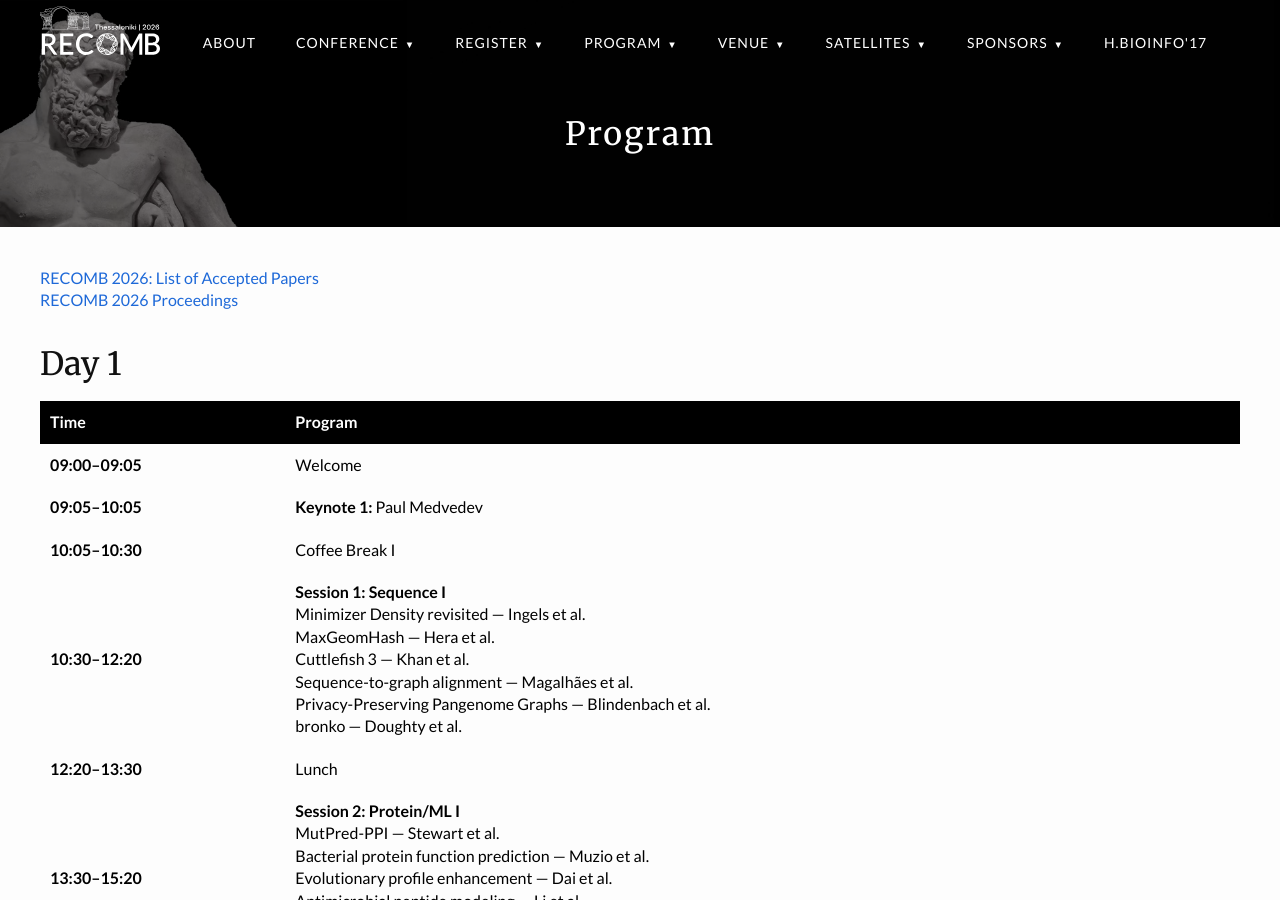
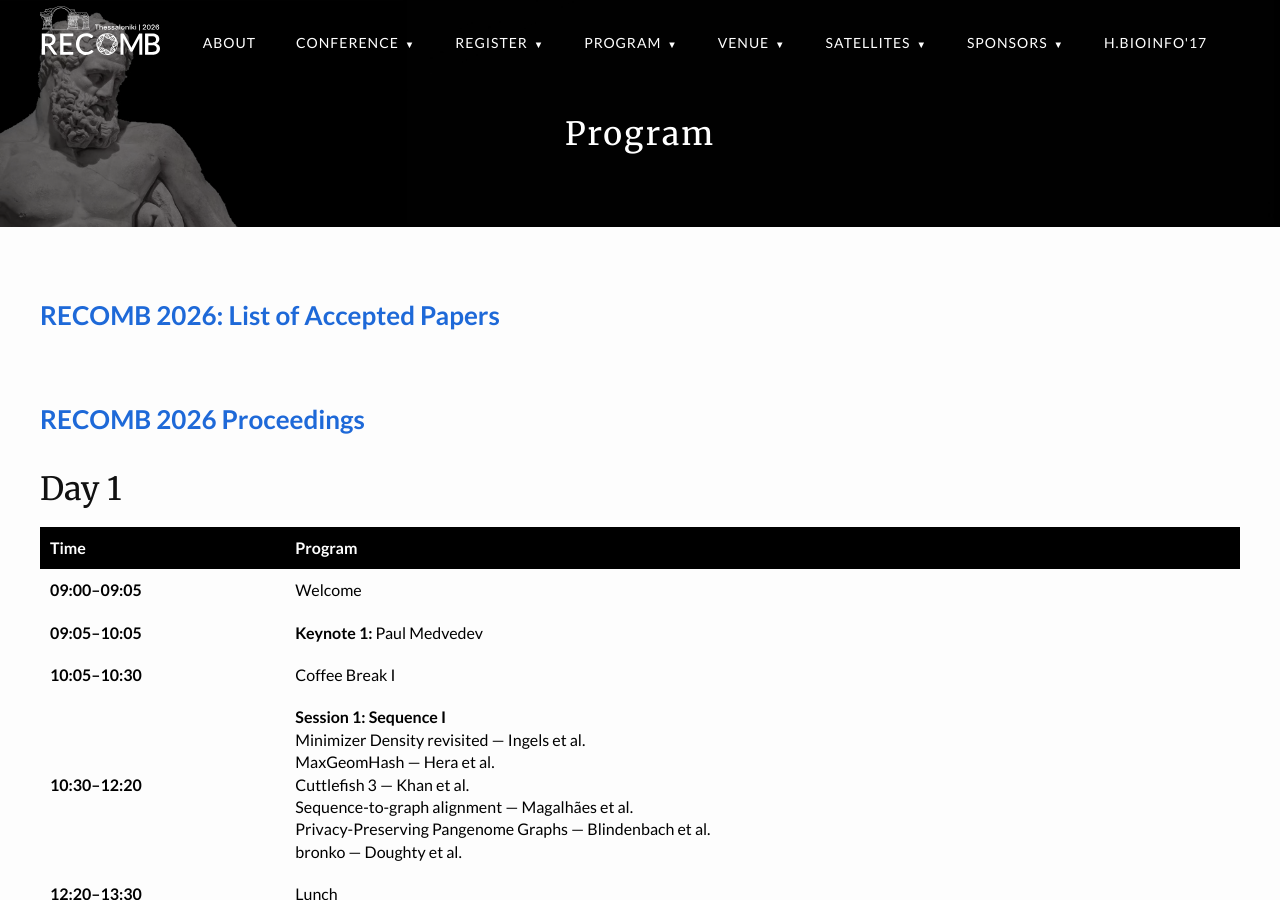
Before and after one commit to recomb-conference/recomb2026, a Jekyll site: the page built from programn.md, in a window 1280 px wide and 900 px high. Built offline with Jekyll 4.4.1, drawn with Linux system fonts in a browser that asks for light colours; nearby versions of some CDN libraries.

Commit message:
Update programn.md

```diff
--- a/programn.md
+++ b/programn.md
@@ -4,9 +4,9 @@ title: Program
 ---
 
   <div class="program-links">
-    <a class="program-link" href="{{ '/accepted_papers.md' | relative_url }}">RECOMB 2026: List of Accepted Papers</a>
+    <h3><a class="program-link" href="{{ '/accepted_papers.md' | relative_url }}">RECOMB 2026: List of Accepted Papers</a></h3>
     <br>
-    <a class="program-link" href="https://recomb.org/proceedings/proceedings/2030-2026/2026/">RECOMB 2026 Proceedings</a>
+    <h3><a class="program-link" href="https://recomb.org/proceedings/proceedings/2030-2026/2026/">RECOMB 2026 Proceedings</a></h3>
   </div>
 
 ## Day 1
```
